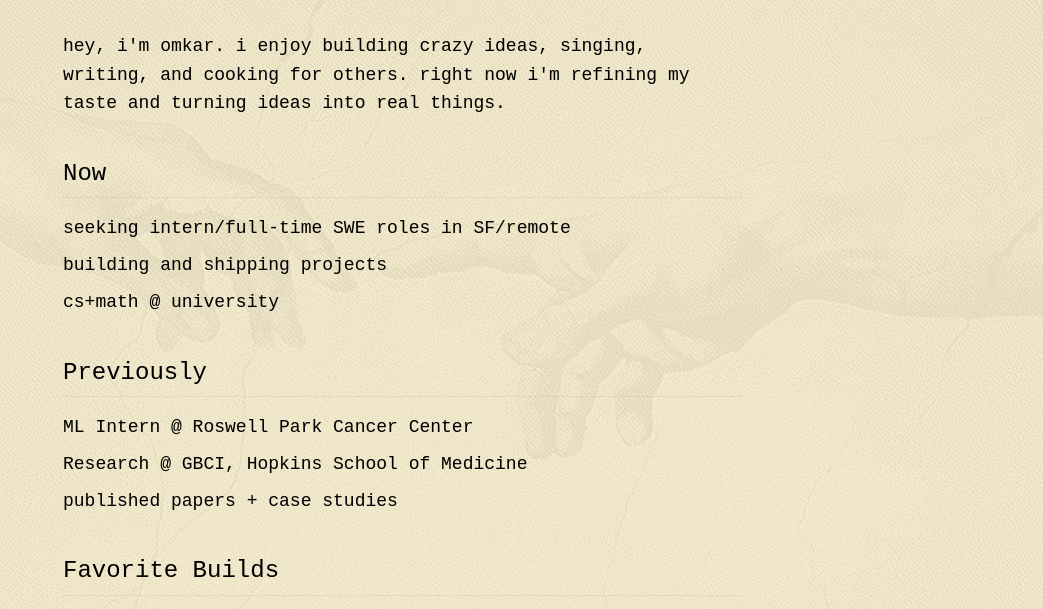
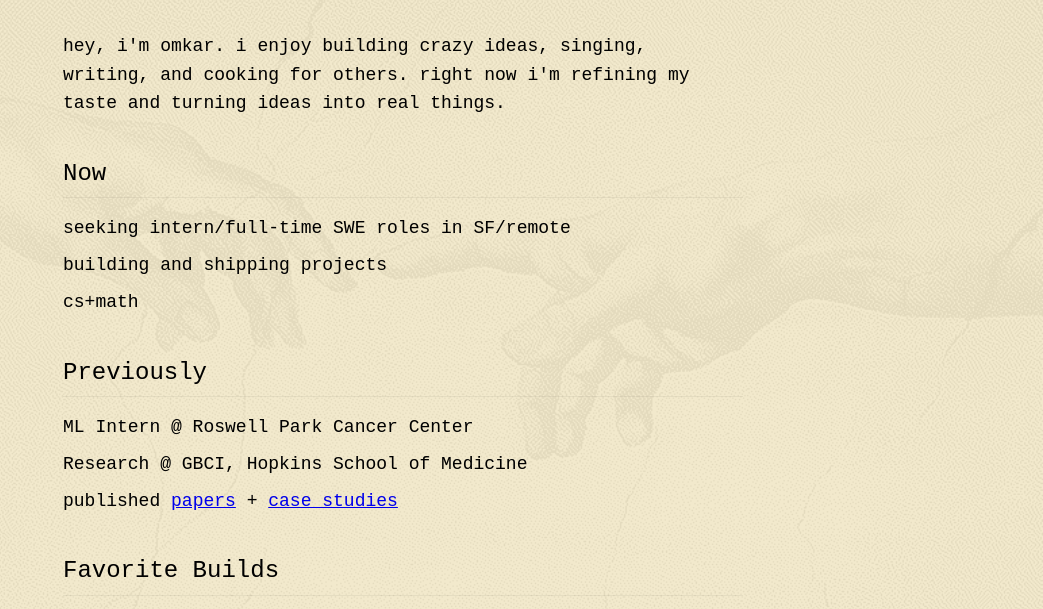
Before and after one commit to OmkarKovvali/personal-website, a plain HTML site: page index.html in a window 1280 px wide. Shown: the part 116-725 px from the top of the page, without its empty margins (237-1280 px from the left). Drawn offline with Linux system fonts and the light colour scheme.

Commit message:
more links

```diff
--- a/index.html
+++ b/index.html
@@ -29,14 +29,14 @@
             <ul>
                 <li>seeking intern/full-time SWE roles in SF/remote</li>
                 <li>building and shipping projects</li>
-                <li>cs+math @ university</li>
+                <li>cs+math</li>
             </ul>
 
             <h2>Previously</h2>
             <ul>
                 <li>ML Intern @ Roswell Park Cancer Center</li>
                 <li>Research @ GBCI, Hopkins School of Medicine </li>
-                <li>published papers + case studies</li>
+                <li>published <a href="https://dl.acm.org/doi/10.1007/978-3-031-47076-9_16" target="_blank" rel="noopener noreferrer">papers</a> + <a href="https://journals.lww.com/bronchology/Documents/2023%20Abstracts%20for%20JOBIP%20-%20FINAL.pdf" target="_blank" rel="noopener noreferrer">case studies</a></li>
             </ul>
 
             <h2>Favorite Builds</h2>
```
Also changed, not shown: 1 other file.
